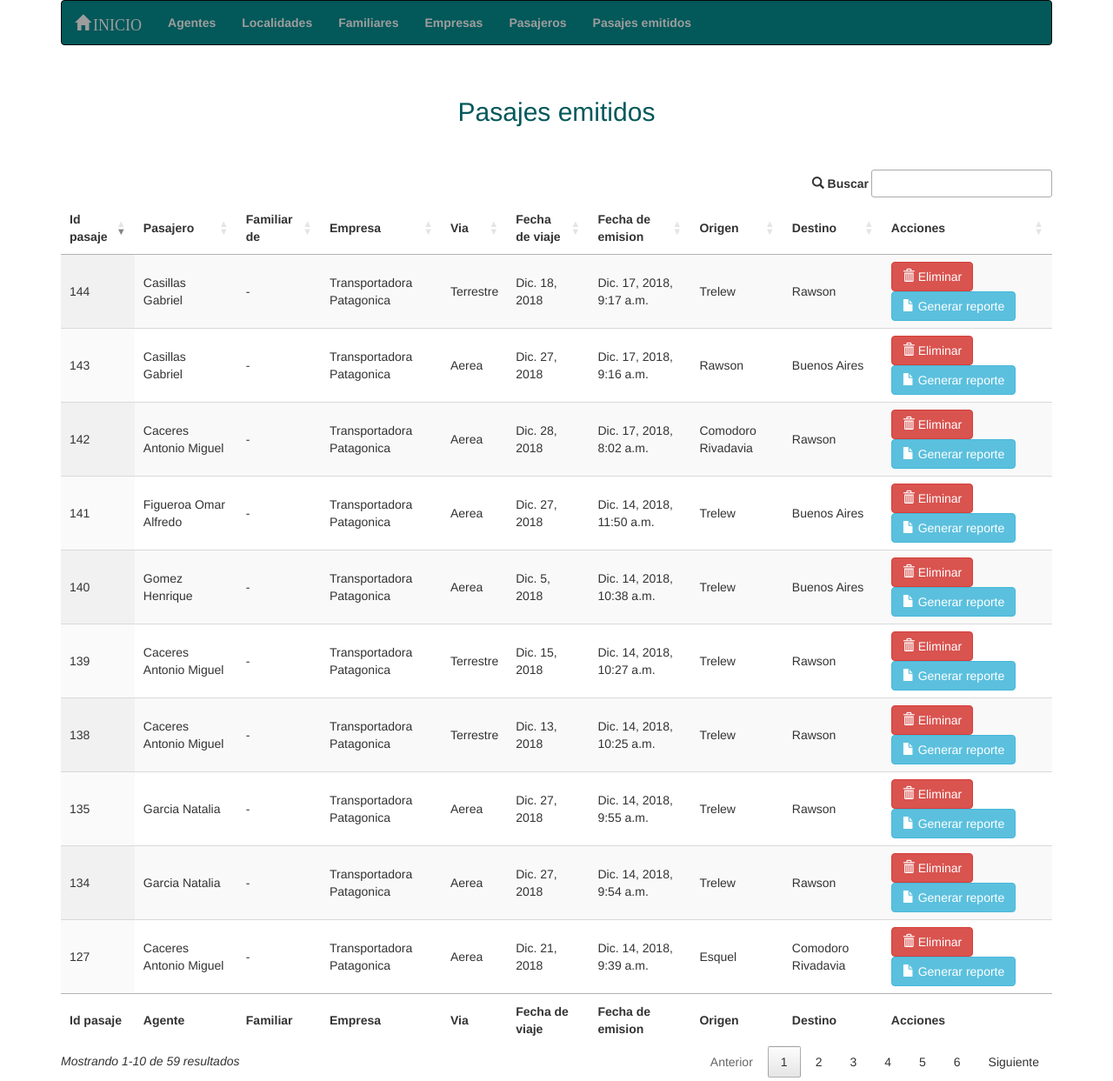
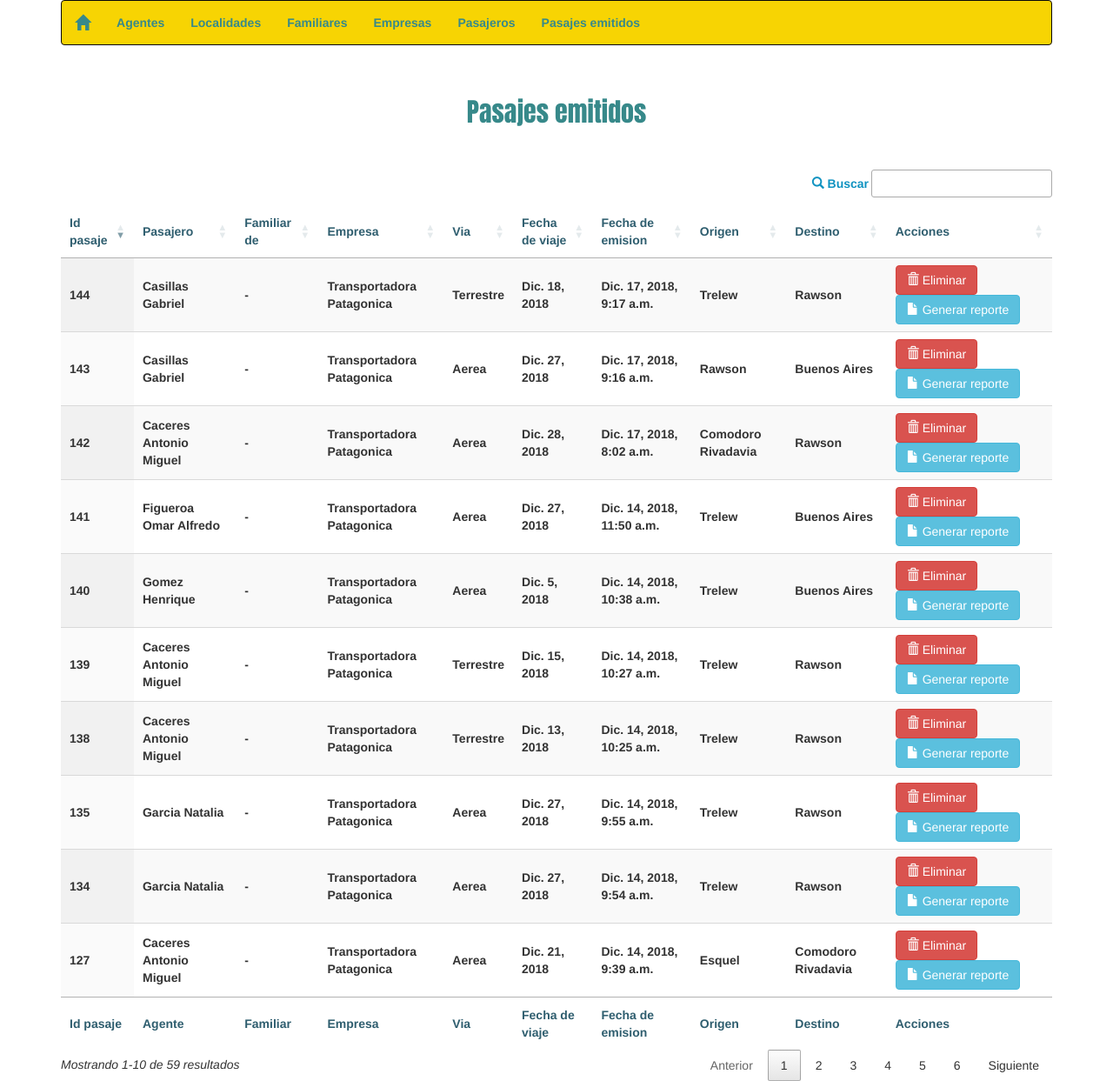
Before and after one commit to gonzalogabriel3/sistemaPasajes, a Django app: page /pasajes/pasaje in a window 1280 px wide. Shown: the whole page at 87% size. Run offline with Django 3.2, Linux system fonts and the light colour scheme; data comes from the database, SQL or seed files in the repository; parts of the project's set-up code (start-up, migrations or seed data) failed here and were passed over; some libraries are stand-ins or nearby versions.

Commit message:
agrego hoja de estilos

```diff
--- /dev/null
+++ b/assets/estilo.css
@@ -0,0 +1,31 @@
+
+/*Estilo para navbar*/
+#link_navbar{
+	color:#37898a;
+}
+
+#link_navbar:hover {
+  background-color:#57683c;
+  color: white;
+}
+
+#navbarAvp{
+	background-color: #F7D403;
+}
+
+/*Fin de estilo para navbar*/
+
+.titulo{
+	color:#37898a;
+	display: inline-block;
+	font-family:"impact";
+}
+
+.titulo_formulario{
+	color:#37898a;
+	font-family:"times new roman";
+}
+
+.titulo_columna{
+	color:#2f5e6f;
+}
--- a/pasajes/forms.py
+++ b/pasajes/forms.py
@@ -31,7 +31,7 @@ class formularioLocalidad(forms.ModelForm):
 
 	#Creo los campos con el mismo nombre que el modelo para poder darle estilos
 	nombre = forms.CharField(max_length=100,label="Nombre de la localidad",
-		widget = forms.TextInput(attrs = {'class': 'form-control'} ))
+		widget = forms.TextInput(attrs = {'class': 'form-control'}))
 
 	class Meta:
 		model=Localidad
@@ -42,7 +42,7 @@ class formularioFamiliar(forms.ModelForm):
 
 	id_localidad=forms.ModelChoiceField(label="Localidad",queryset=Localidad.objects.all(),widget=Select2Widget)
 
-	id_agente=forms.ModelChoiceField(label="Agente",queryset=Agente.objects.all(),widget=Select2Widget)
+	id_agente=forms.ModelChoiceField(label="Familiar del agente",queryset=Agente.objects.all(),widget=Select2Widget)
 
 	#Creo los campos con el mismo nombre que el modelo para poder darle estilos
 	nombre = forms.CharField(max_length=100,label="Nombre del familiar",
--- a/pasajes/templates/confirmaciones/eliminar.html
+++ b/pasajes/templates/confirmaciones/eliminar.html
@@ -7,8 +7,8 @@
 	<form method="POST">
 		{% csrf_token %}
 
-		<input type="submit" value="Eliminar" class="btn btn-success">
-		<a href="{% url nombreUrl %}"  class="btn btn-info">Cancelar</a>
+		<input type="submit" value="Eliminar" class="btn btn-danger">
+		<a href="{% url nombreUrl %}"  class="btn btn-default">Cancelar</a>
 
 	</form>
 	</center>
--- a/pasajes/templates/formularios/agente.html
+++ b/pasajes/templates/formularios/agente.html
@@ -1,7 +1,7 @@
 {% extends "plantillaBase.html" %}
 
 {% block contenido %}
-	<center><h2 style="color:grey">{{titulo}}</h2></center>
+	<center><h3 class="titulo_formulario">{{titulo}}</h3></center>
 	<br>
 	<form action="" method="POST">{% csrf_token %}
 		{{form.as_p}}
--- a/pasajes/templates/formularios/empresa.html
+++ b/pasajes/templates/formularios/empresa.html
@@ -1,7 +1,7 @@
 {% extends "plantillaBase.html" %}
 
 {% block contenido %}
-	<center><h2 style="color:grey">{{titulo}}</h2></center>
+	<center><h3 class="titulo_formulario">{{titulo}}</h3></center>
 	<br>
 	<form action="" method="POST">{% csrf_token %}
 		{{form.as_p}}
--- a/pasajes/templates/formularios/familiar.html
+++ b/pasajes/templates/formularios/familiar.html
@@ -1,7 +1,7 @@
 {% extends "plantillaBase.html" %}
 
 {% block contenido %}
-	<center><h2 style="color:grey">{{titulo}}</h2></center>
+	<center><h3 class="titulo_formulario">{{titulo}}</h3></center>
 	<br>
 	<form action="" method="POST">{% csrf_token %}
 		{{form.as_p}}
--- a/pasajes/templates/formularios/localidad.html
+++ b/pasajes/templates/formularios/localidad.html
@@ -1,7 +1,7 @@
 {% extends "plantillaBase.html" %}
 
 {% block contenido %}
-	<center><h2 style="color:grey">{{titulo}}</h2></center>
+	<center><h3 class="titulo_formulario">{{titulo}}</h3></center>
 	<br>
 	<form action="" method="POST">{% csrf_token %}
 		{{form.as_p}}
--- a/pasajes/templates/formularios/pasaje.html
+++ b/pasajes/templates/formularios/pasaje.html
@@ -1,7 +1,7 @@
 {% extends "plantillaBase.html" %}
 
 {% block contenido %}
-	<center><h2 style="color:grey">{{titulo}}</h2></center>
+	<center><h3 class="titulo_formulario">{{titulo}}</h3></center>
 	<br>
 	<form action="" method="POST" target="_blank">{% csrf_token %}
 		<label><b>Pasajero:</b></label>
--- a/pasajes/templates/indexPasaje.html
+++ b/pasajes/templates/indexPasaje.html
@@ -4,7 +4,7 @@
 <!--Cargo el load static por si hay que mostrar alguna imagen desde el directorio assets-->
 {% load static %}
 <br>
-<center><h2 style="color:#03585a">Pasajes emitidos</h2></center>
+<center><h2 class="titulo">Pasajes emitidos</h2></center>
 <!--Valido si se recibe algun mensjae para mostrar-->
 {% if messages %}
 	<div class="alert alert-success">
@@ -18,7 +18,7 @@
 	{% if pasajes %}
 	<table class="datatable display" style="width:100%">
 		<thead>
-			<tr>
+			<tr class="titulo_columna">
 				<th>Id pasaje</th>
 				<th>Pasajero</th>
 				<th>Familiar de</th>
@@ -34,20 +34,20 @@
 		<tbody>
 	    {% for pasaje in pasajes %}
 	    	<tr>
-	        	<td>{{ pasaje.id }}</td>
+	        	<td><b>{{ pasaje.id }}</b></td>
 	        	{% if pasaje.id_familiar %}
-	        		<td>{{ pasaje.id_familiar.apellido }} {{ pasaje.id_familiar.nombre }}</td>
-	        		<td>{{ pasaje.id_agente.apellido }} {{ pasaje.id_agente.nombre }}</td>
+	        		<td><b>{{ pasaje.id_familiar.apellido }} {{ pasaje.id_familiar.nombre }}</b></td>
+	        		<td><b>{{ pasaje.id_agente.apellido }} {{ pasaje.id_agente.nombre }}</b></td>
 	     	    {% else %}
-	        		<td>{{ pasaje.id_agente.apellido }} {{ pasaje.id_agente.nombre }}</td>
-	        		<td> - </td>
+	        		<td><b>{{ pasaje.id_agente.apellido }} {{ pasaje.id_agente.nombre }}</b></td>
+	        		<td><b> - </b></td>
 	        	{% endif %}
-	        	<td>{{ pasaje.id_empresa.nombre }}</td>
-	        	<td>{{ pasaje.via }}</td>
-	        	<td>{{ pasaje.fecha_viaje }}</td>
-	        	<td>{{ pasaje.fecha_emision }}</td>
-	        	<td>{{ pasaje.origen }}</td>
-				<td>{{ pasaje.destino }}</td>
+	        	<td><b>{{ pasaje.id_empresa.nombre }}</b></td>
+	        	<td><b>{{ pasaje.via }}</b></td>
+	        	<td><b>{{ pasaje.fecha_viaje }}</b></td>
+	        	<td><b>{{ pasaje.fecha_emision }}</b></td>
+	        	<td><b>{{ pasaje.origen }}</b></td>
+				<td><b>{{ pasaje.destino }}</b></td>
 				<td>
 	        		<a href="{% url 'bajaPasaje' pasaje.id %}" class="btn btn-danger" style="display: inline-block;"><span class="glyphicon glyphicon-trash"></span> Eliminar</a>
 	        		<a href="{% url 'reportePasaje' pasaje.id %}" target="_blank" class="btn btn-info" style="display: inline-block;"><span class="glyphicon glyphicon glyphicon-file"></span> Generar reporte</a>
@@ -56,7 +56,7 @@
 	    {% endfor %}
 	    </tbody>
 	    <tfoot>
-			<tr>
+			<tr class="titulo_columna">
 				<th>Id pasaje</th>
 				<th>Agente</th>
 				<th>Familiar</th>
--- a/pasajes/templates/plantillaBase.html
+++ b/pasajes/templates/plantillaBase.html
@@ -7,6 +7,8 @@
 
 
 	<link rel="icon" href="{% static 'favicon.png' %}" type="image/png"/>
+
+	<link rel="stylesheet" href="{% static 'estilo.css' %}" type="text/css">
 
 	<!-- Css de Bootstrap -Latest compiled and minified CSS -->
 	<link rel="stylesheet" href="https://maxcdn.bootstrapcdn.com/bootstrap/3.3.7/css/bootstrap.min.css">
@@ -53,7 +55,7 @@
 		    	order: [[0,'desc']],
 		        dom: 'Bfrtip',
 		        language:{
-		        	search:"<span class='glyphicon glyphicon-search'></span> Buscar",
+		        	search:"<span style='color:#1093c1;' class='glyphicon glyphicon-search'></span><p style='display:inline-block;color:#1093c1'>&nbsp;Buscar</p>",
 		        	info:"<i>Mostrando _START_-_END_ de _TOTAL_ resultados</i>",
 		        	paginate:{
 		        		previous:"Anterior",
@@ -131,20 +133,20 @@
 
 </head>
 <body class="container">
-{% load static %}
-	<nav class="navbar navbar-inverse" style="background-color: #03585a;">
+
+	<nav class="navbar navbar-inverse" id="navbarAvp">
 	  	<div class="container-fluid">
 	     <div class="navbar-header" style="padding-bottom: 0px">
-	      <a class="navbar-brand" href="{% url 'index' %}"><span style="display: inline-block;" class="glyphicon glyphicon-home"><p style="display: inline-block;margin-left: 3px;">INICIO</p></a>
+	      <a class="navbar-brand" href="{% url 'index' %}" id="link_navbar"><span  style="display: inline-block;" class="glyphicon glyphicon-home"></a>
 	    </div>
 	    <div class="collapse navbar-collapse" id="myNavbar">
 	      <ul class="nav navbar-nav">
-	        <li><a href="{% url 'agente' %}"><b>Agentes</b></a></li>
-	        <li><a href="{% url 'localidad' %}"><b>Localidades</b></a></li>
-	        <li><a href="{% url 'familiar' %}"><b>Familiares</b></a></li>
-	        <li><a href="{% url 'empresa' %}"><b>Empresas</b></a></li>
-	        <li><a href="{% url 'pasajero' %}"><b>Pasajeros</b></a></li>
-	        <li><a href="{% url 'pasaje' %}"><b>Pasajes emitidos</b></a></li>
+	        <li><a href="{% url 'agente' %}" id="link_navbar"><b>Agentes</b></a></li>
+	        <li><a href="{% url 'localidad' %}" id="link_navbar"><b>Localidades</b></a></li>
+	        <li><a href="{% url 'familiar' %}" id="link_navbar"><b>Familiares</b></a></li>
+	        <li><a href="{% url 'empresa' %}" id="link_navbar"><b>Empresas</b></a></li>
+	        <li><a href="{% url 'pasajero' %}" id="link_navbar"><b>Pasajeros</b></a></li>
+	        <li><a href="{% url 'pasaje' %}" id="link_navbar"><b>Pasajes emitidos</b></a></li>
 
 
 	      </ul>
--- a/pasajes/views.py
+++ b/pasajes/views.py
@@ -342,7 +342,7 @@ def bajaPasaje(request,idPasaje):
 		pasaje.delete()
 		return redirect('pasaje')
 
-	texto="el pasaje '"+str(pasaje.id)+"',emitido el dia "+str(pasaje.fecha_emision.strftime('%Y-%m-%d %H:%M'))+"?"
+	texto="el pasaje 'N°"+str(pasaje.id)+"',emitido el dia "+str(pasaje.fecha_emision.strftime('%Y-%m-%d %H:%M'))+"?"
 	nombreUrl="pasaje"
 
 	return render(request,'confirmaciones/eliminar.html',{'texto':texto,'nombreUrl':nombreUrl})
```
Also changed, not shown: pasajes/templates/index.html (+2 -11 lines), pasajes/templates/indexAgente.html (+9 -9 lines), pasajes/templates/indexEmpresa.html (+7 -7 lines), pasajes/templates/indexFamiliar.html (+10 -10 lines), pasajes/templates/indexLocalidad.html (+5 -5 lines), pasajes/templates/indexPasajero.html (+16 -16 lines).
